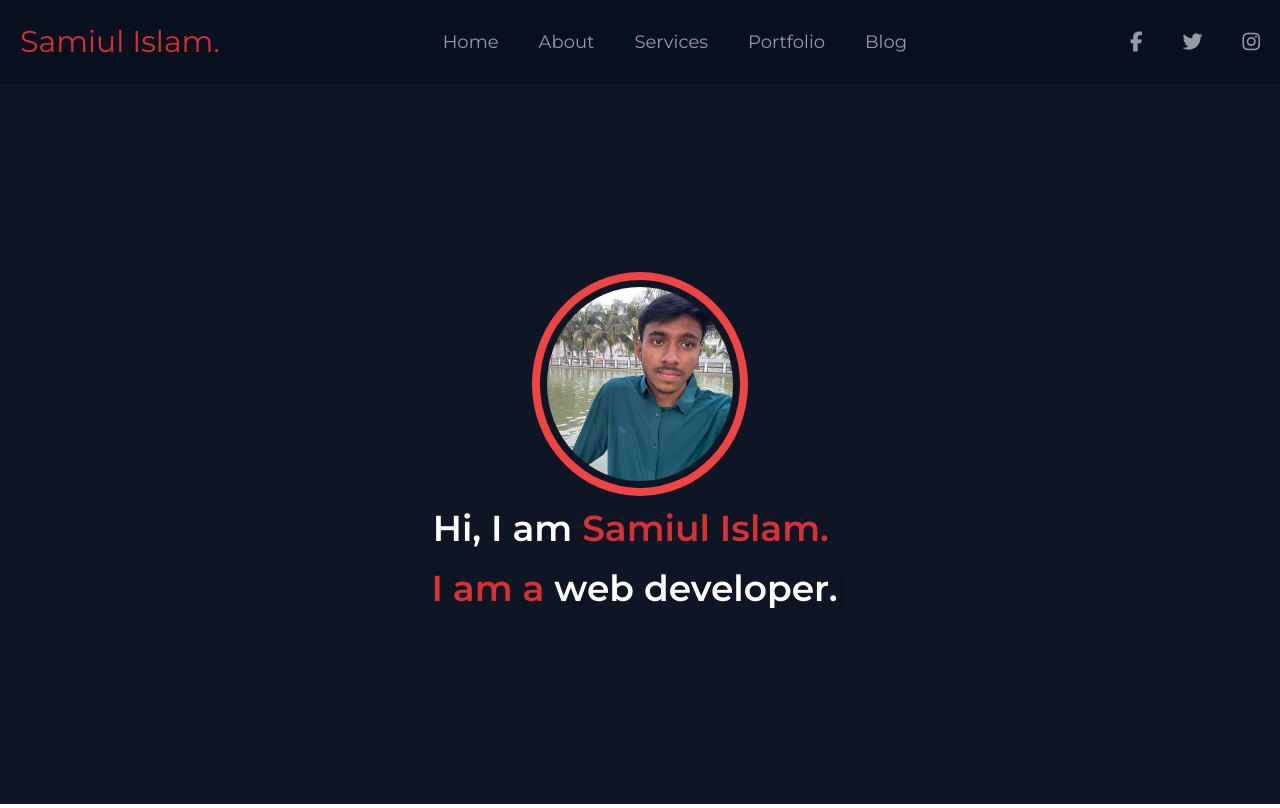
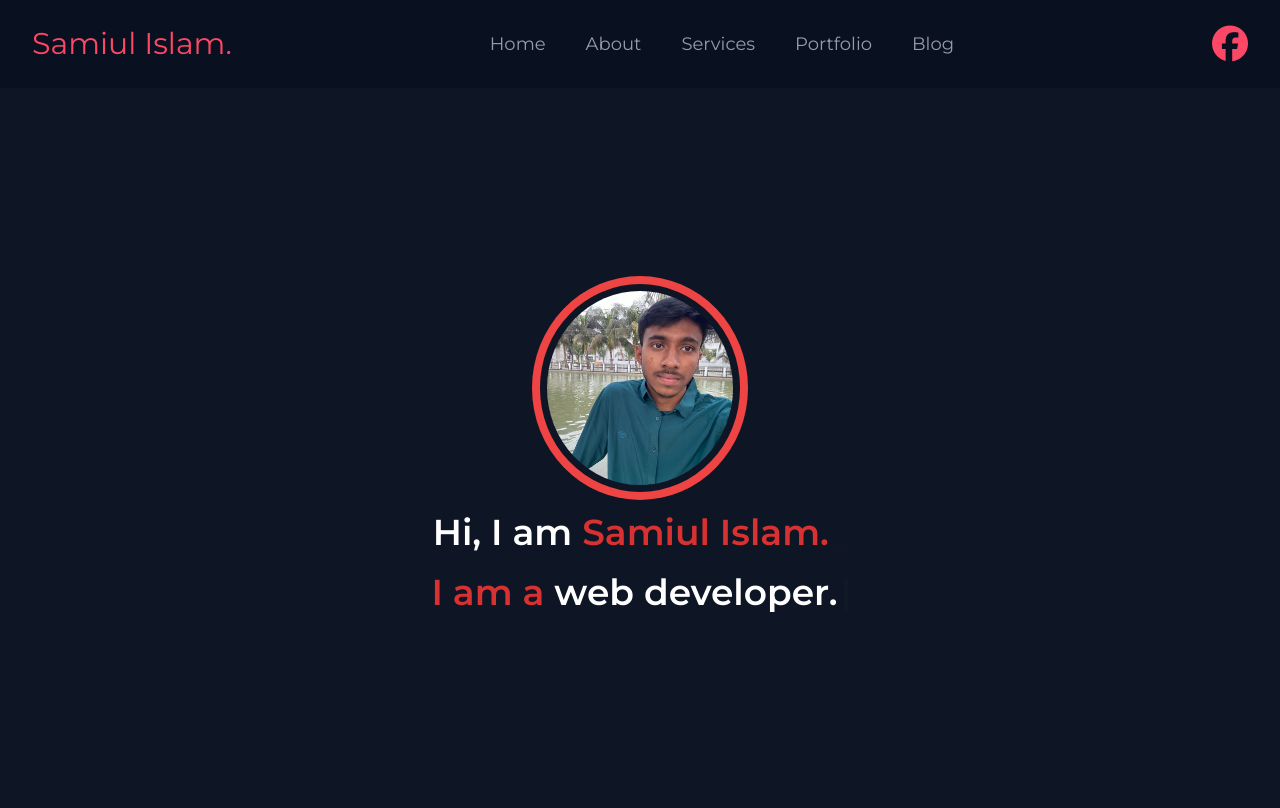
Before and after one commit to SamiulIslam007/samiul, a React (Vite) app: page / in a window 1280 px wide. Built offline with nearby package versions, Linux system fonts and the light colour scheme.

Commit message:
color styled

```diff
--- a/src/components/Navbar.jsx
+++ b/src/components/Navbar.jsx
@@ -1,8 +1,8 @@
 function Navbar() {
   return (
-    <nav className=" bg-bgSecondary py-6 text-[#c6c9d8bf] px-5">
+    <nav className=" bg-bgSecondary py-6 text-[#c6c9d8bf] px-8">
       <div className="flex items-center justify-between container mx-auto">
-        <h1 className="text-3xl text-[#d73131] ">
+        <h1 className="text-3xl text-[#FD4766]">
           <a href="">Samiul Islam.</a>
         </h1>
         <ul className="hidden navlinks transition text-lg md:flex gap-10 flex-col md:flex-row">
@@ -32,18 +32,12 @@ function Navbar() {
             </a>
           </li>
         </ul>
-        <div className="flex  text-xl  gap-10">
+        <div className="flex text-[#FD4766]  text-4xl  gap-10">
           <a
             href="https://www.facebook.com/profile.php?id=61554268983428"
             target="_blank"
           >
-            <i class="fa-brands fa-facebook-f"></i>
-          </a>
-          <a href="">
-            <i class="fa-brands fa-twitter"></i>
-          </a>
-          <a href="">
-            <i class="fa-brands fa-instagram"></i>
+            <i class="fa-brands fa-facebook"></i>
           </a>
         </div>
       </div>
```
